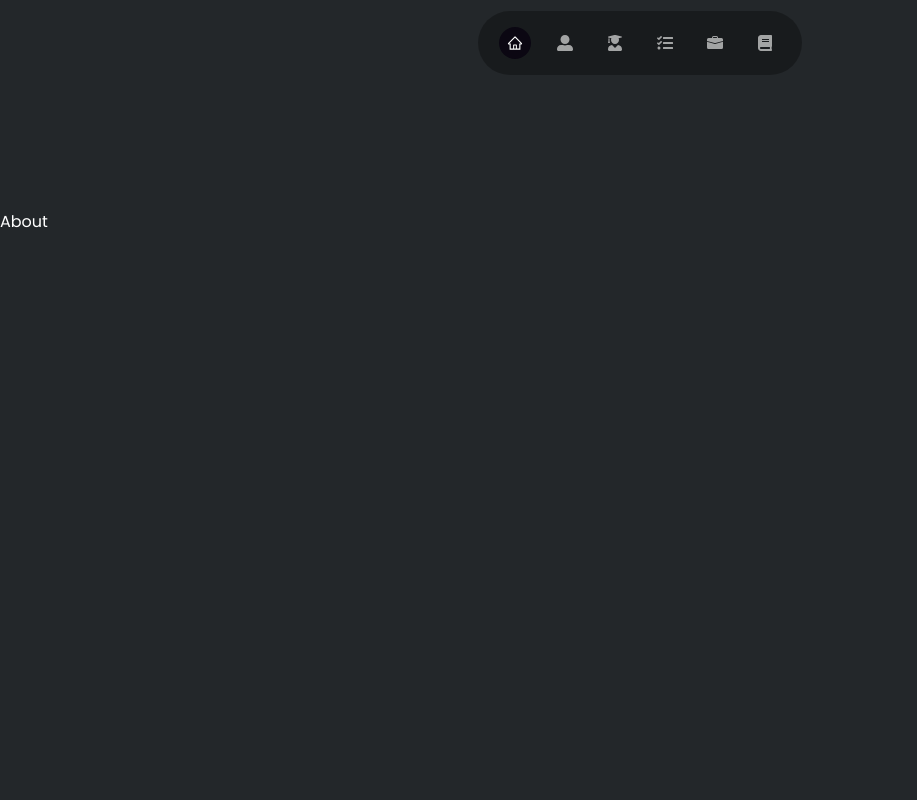
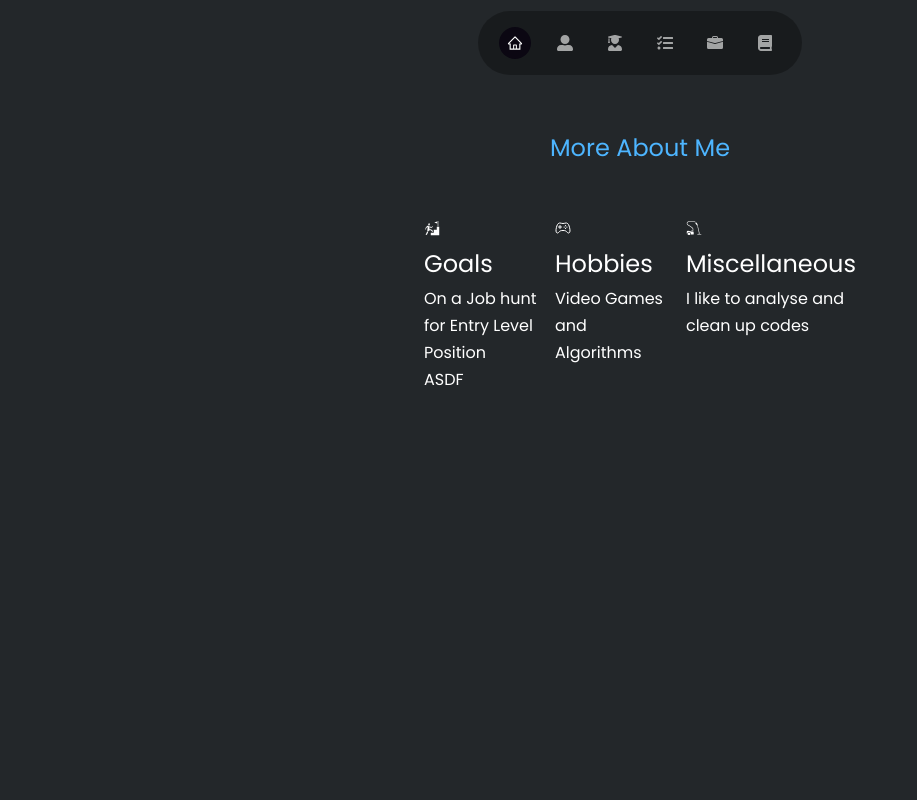
Before and after one commit to yaohong6782/yaohong6782.github.io, a React (Create React App) app: page / in a window 1280 px wide. Shown: the part 720-1520 px from the top of the page, without its empty margins (0-917 px from the left). Built offline with nearby package versions, Linux system fonts and the light colour scheme.

Commit message:
header and about components added

```diff
--- a/src/components/Navigations/Navigation.js
+++ b/src/components/Navigations/Navigation.js
@@ -5,24 +5,73 @@ import { FaTasks, FaUserAlt, FaUserGraduate, FaBook } from "react-icons/fa";
 import { BsBriefcaseFill } from "react-icons/bs";
 
 const Navigation = () => {
+  const [currentNav, setCurrentNav] = useState("#home");
+  const hightLightActiveNav = (props) => {
+    switch (props) {
+      case "#home":
+        setCurrentNav("#home");
+        break;
+      case "#about":
+        setCurrentNav("#about");
+        break;
+      case "#education":
+        setCurrentNav("#education");
+        break;
+      case "#projects":
+        setCurrentNav("#projects");
+        break;
+      case "#experience":
+        setCurrentNav("#experience");
+        break;
+      case "#tech":
+        setCurrentNav("#tech");
+        break;
+      default:
+        setCurrentNav("#home");
+    }
+  };
   return (
     <nav>
-      <a href="#home" className="active">
+      <a
+        href="#home"
+        onClick={() => hightLightActiveNav("#home")}
+        className={currentNav === "#home" ? "active" : ""}
+      >
         <AiOutlineHome />
       </a>
-      <a href="#about">
+      <a
+        href="#about"
+        onClick={() => hightLightActiveNav("#about")}
+        className={currentNav === "#about" ? "active" : ""}
+      >
         <FaUserAlt />
       </a>
-      <a href="#education">
+      <a
+        href="#education"
+        onClick={() => hightLightActiveNav("#education")}
+        className={currentNav === "#education" ? "active" : ""}
+      >
         <FaUserGraduate />
       </a>
-      <a href="#projects">
+      <a
+        href="#projects"
+        onClick={() => hightLightActiveNav("#projects")}
+        className={currentNav === "#projects" ? "active" : ""}
+      >
         <FaTasks />
       </a>
-      <a href="#experience">
+      <a
+        href="#experience"
+        onClick={() => hightLightActiveNav("#experience")}
+        className={currentNav === "#experience" ? "active" : ""}
+      >
         <BsBriefcaseFill />
       </a>
-      <a href="#tech">
+      <a
+        href="#tech"
+        onClick={() => hightLightActiveNav("#tech")}
+        className={currentNav === "#tech" ? "active" : ""}
+      >
         <FaBook />
       </a>
     </nav>
--- a/src/components/body/about/About.css
+++ b/src/components/body/about/About.css
@@ -0,0 +1,18 @@
+.about__container {
+    display:grid;
+    grid-template-columns: 45%;
+    justify-content: center;
+
+}
+
+.about__cards{
+    display:grid;
+    grid-template-columns: repeat(3,1fr);
+    gap:12px;
+    place-self:center;
+}
+
+.about__content{
+    justify-content: center;
+    align-content: center;
+}
--- a/src/components/body/about/About.js
+++ b/src/components/body/about/About.js
@@ -1,7 +1,41 @@
 import React from "react";
+import { GiStairsGoal, GiSleepingBag, GiVacuumCleaner } from "react-icons/gi";
+import { IoGameControllerOutline } from "react-icons/io5";
+
+import "./About.css";
 
 const About = () => {
-  return <section id="about">About</section>;
+  return (
+    <section id="about">
+      <h2>More About Me</h2>
+
+      <div className="container about__container">
+
+        <div className="about__content">
+          <div className="about__cards">
+            <article className="about__card">
+              <GiStairsGoal className="about__icon" />
+              <h2>Goals</h2>
+              <medium>On a Job hunt for Entry Level Position</medium>
+            </article>
+
+            <article className="about__card">
+              <IoGameControllerOutline className="about__icon" />
+              <h2>Hobbies</h2>
+              <medium>Video Games and Algorithms</medium>
+            </article>
+
+            <article className="about__card">
+              <GiVacuumCleaner className="about__icon" />
+              <h2>Miscellaneous</h2>
+              <medium>I like to analyse and clean up codes</medium>
+            </article>
+          </div>
+          <p>ASDF</p>
+        </div>
+      </div>
+    </section>
+  );
 };
 
 export default About;
--- a/src/components/header/Header.css
+++ b/src/components/header/Header.css
@@ -6,8 +6,8 @@
 } */
 
 .wrapper {
-  height: 100vh;
-  padding-top: 7rem;
+  height: 90vh;
+  padding-top: 12rem;
   overflow: hidden;
   display: flex;
   justify-content: center;
```
